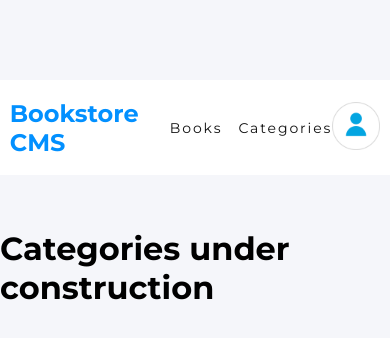
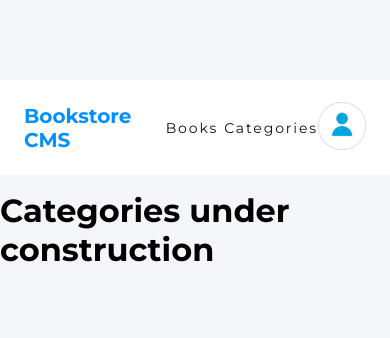
Before and after one commit to CobbyElsonfx/Bookstore--CMS, a React (Create React App) app: page /categories in a window 390 px wide. Shown: the top 338 px of the page. Built offline with nearby package versions, Linux system fonts and the light colour scheme; no server answers.

Commit message:
improved the responsiveness

```diff
--- a/src/components/Form.jsx
+++ b/src/components/Form.jsx
@@ -34,6 +34,7 @@ function Form() {
           placeholder="Book Title"
           value={title}
           onChange={(e) => setTitle(e.target.value)}
+          required
         />
       </div>
       <div className="bookAuthor">
@@ -41,14 +42,14 @@ function Form() {
           type="text"
           placeholder="Author"
           value={author}
-          onChange={(e) => setAuthor(e.target.value)} // Handle author input change
+          onChange={(e) => setAuthor(e.target.value)}
+          required// Handle author input change
         />
       </div>
       <div className="bookCategory">
         <select
           name="category"
           id="category"
-          className="categorySelect"
           value={category}
           onChange={(e) => setCategory(e.target.value)}
         >
--- a/src/index.css
+++ b/src/index.css
@@ -22,6 +22,7 @@ body {
   background-color: #f5f6fa;
   font-family: 'Montserrat', sans-serif;
   padding-top: 5rem;
+  width: 100vw;
 }
 
 li {
@@ -32,30 +33,13 @@ a {
   text-decoration: none;
 }
 
-.panel-bg {
-  display: flex;
-  flex-direction: row;
-  align-items: center;
-  width: 100%;
-  height: 5.938rem;
-  margin: 0 0 2.375rem;
-  background-color: white;
-}
-
 .navbar {
   display: flex;
   flex-direction: row;
   justify-content: space-between;
   align-items: center;
   width: 90%;
-}
-
-.navItems {
-  display: flex;
-  flex-direction: row;
-  justify-content: space-between;
-  gap: 1rem;
-  align-items: center;
+  z-index: 1000;
 }
 
 .categories {
@@ -72,14 +56,7 @@ a {
 }
 
 .avatar {
-  height: 3rem;
-}
-
-.controlBox {
-  display: inline-flex;
-  flex-direction: row;
-  justify-content: space-between;
-  gap: 10%;
+  max-height: 3rem;
 }
 
 .controlBox button {
@@ -94,7 +71,7 @@ a {
 .divider {
   width: 0.125rem;
   height: 1.2rem;
-  margin: 0.75rem 1.063rem 0 0.938rem;
+  margin: 0 5% 0 5%;
   border: solid 1px var(--white-three);
 }
 
@@ -113,20 +90,6 @@ a {
   width: 100%;
   padding-top: 2rem;
   padding-bottom: 4rem;
-}
-
-input[type='text'] {
-  min-width: 22vw;
-  height: 2.5rem;
-  border-radius: 3px;
-  font-family: 'Roboto Slab', serif;
-}
-
-select {
-  font-family: 'Roboto Slab', serif;
-  border-radius: 4px;
-  min-width: 10vw;
-  height: 2.5rem;
 }
 
 input[type='text'],
@@ -156,19 +119,32 @@ select {
   color: white;
 }
 
-.addNewBook {
-  font-family: 'Montserrat', sans-serif;
-  font-size: 26px;
-  font-weight: bold;
-  font-stretch: normal;
-  font-style: normal;
-  line-height: normal;
-  letter-spacing: -0.18px;
-  color: #888;
-}
+
 
 /* mobile version */
 @media (width >= 765px) {
+  .navItems {
+    display: flex;
+    flex-direction: row;
+    justify-content: space-between;
+    align-items: center;
+    gap: 5%;
+  }
+
+
+  .panel-bg {
+    display: flex;
+    flex-direction: row;
+    align-items: center;
+    width: 100%;
+    min-height: 5.938rem;
+    background-color: white;
+    position: sticky;
+    padding: 0 2.5rem 0 2.5rem;
+    top: 0;
+    overflow-x: hidden;
+  }
+
   .bookstore-CMS {
     font-family: 'Montserrat', sans-serif;
     font-size: 32px;
@@ -215,7 +191,7 @@ select {
 
   .bookPanel {
     min-height: 11rem;
-    padding: 1rem;
+    padding: 1rem 2.5rem 1rem 2.5rem;
     border-radius: 4px;
     border: solid 1px var(--white-three);
     background-color: var(--white-two);
@@ -273,6 +249,14 @@ select {
     color: var(--black-two);
   }
 
+  .controlBox {
+    display: inline-flex;
+    flex-direction: row;
+    justify-content: space-between;
+    align-items: center;
+    gap: 10%;
+  }
+
   .secondCol {
     display: flex;
     flex-direction: row;
@@ -283,6 +267,7 @@ select {
   .progressBarAndUpdateButton {
     display: flex;
     flex-direction: row;
+    align-items: center;
     justify-content: space-between;
   }
 
@@ -340,9 +325,9 @@ select {
 
   .updateBtn {
     max-width: 11.5rem;
-    height: 2.063rem;
+    min-height: 1.563rem;
     font-size: 10px;
-    padding: 0.5rem 1.3rem 0.5rem 1.3rem;
+    padding: 0.5rem 1.4rem 0.5rem 1.4rem;
     border-radius: 3px;
     background-color: var(--primary-color);
     border: none;
@@ -359,16 +344,51 @@ select {
   .lineDivider {
     width: 0.125rem;
     height: 4.375rem;
-    margin: 1.125rem 3.688rem 0 3.938rem;
+    margin: 0  10% 0 10%;
     border: solid 1px var(--white-three);
+  }
+
+  input[type='text'] {
+    max-width: 22vw;
+    height: 2.5rem;
+    border-radius: 3px;
+    font-family: 'Roboto Slab', serif;
+  }
+
+  select {
+    font-family: 'Roboto Slab', serif;
+    border-radius: 4px;
+    min-width: 10vw;
+    height: 2.5rem;
   }
 }
 
 /* mobile version */
 @media (width <= 765px) {
+  .navItems {
+    display: flex;
+    flex-direction: row;
+    justify-content: space-between;
+    align-items: center;
+    gap: 2%;
+  }
+
+  .panel-bg {
+    display: flex;
+    flex-direction: row;
+    align-items: center;
+    width: 100%;
+    min-height: 5.938rem;
+    background-color: white;
+    position: sticky;
+    padding: 0 1.5rem 0 1.5rem;
+    top: 0;
+    overflow-x: hidden;
+  }
+
   .bookstore-CMS {
     font-family: 'Montserrat', sans-serif;
-    font-size: 24px;
+    font-size: 20px;
     font-weight: 600;
     font-stretch: normal;
     font-style: normal;
@@ -386,15 +406,16 @@ select {
     font-style: normal;
     line-height: normal;
     letter-spacing: 1.9px;
+    text-size-adjust: 100%;
   }
 
   .pageWrapper {
-    margin: auto;
     width: 100vw;
+    margin: 0 0 0 0;
   }
 
   .innerWrapper {
-    width: 95%;
+    width: 100vw;
     margin: auto;
   }
 
@@ -402,6 +423,8 @@ select {
     display: flex;
     flex-direction: column;
     gap: 5px;
+    justify-content: center;
+    align-items: center;
   }
 
   .bookPanelBg {
@@ -433,6 +456,14 @@ select {
     flex-direction: column;
     justify-content: space-between;
     gap: 1rem;
+  }
+
+  .controlBox {
+    display: inline-flex;
+    flex-direction: row;
+    justify-content: space-between;
+    align-items: center;
+    gap: 10%;
   }
 
   .title {
@@ -482,6 +513,7 @@ select {
     display: flex;
     flex-direction: row;
     justify-content: space-between;
+    align-items: center;
   }
 
   .progressImg {
@@ -526,7 +558,7 @@ select {
 
   .chapter {
     font-family: 'Roboto Slab', serif;
-    font-size: 16px;
+    font-size: 14px;
     font-weight: 400;
     font-stretch: normal;
     font-style: normal;
@@ -537,7 +569,7 @@ select {
   }
 
   .updateBtn {
-    max-width: 8.5rem;
+    max-width: 9.5rem;
     font-size: 10px;
     height: 2.063rem;
     padding: 0.5rem 1.3rem 0.5rem 1.3rem;
@@ -553,7 +585,33 @@ select {
   .lineDivider {
     width: 0.125rem;
     height: 4.375rem;
-    margin: 1.125rem 3.688rem 0 3.938rem;
+    margin: 1.125rem 1.688rem 1rem 1.938rem;
     border: solid 1px var(--white-three);
   }
+
+  .addNewBook {
+    font-family: 'Montserrat', sans-serif;
+    font-size: 20px;
+    font-weight: bold;
+    font-stretch: normal;
+    font-style: normal;
+    line-height: normal;
+    letter-spacing: -0.18px;
+    color: #888;
+    text-align: center;
+  }
+
+  input[type='text'] {
+    width: 40vw;
+    height: 2.5rem;
+    border-radius: 3px;
+    font-family: 'Roboto Slab', serif;
+  }
+
+  select {
+    font-family: 'Roboto Slab', serif;
+    border-radius: 4px;
+    width: 40vw;
+    height: 2.5rem;
+  }
 }
```
